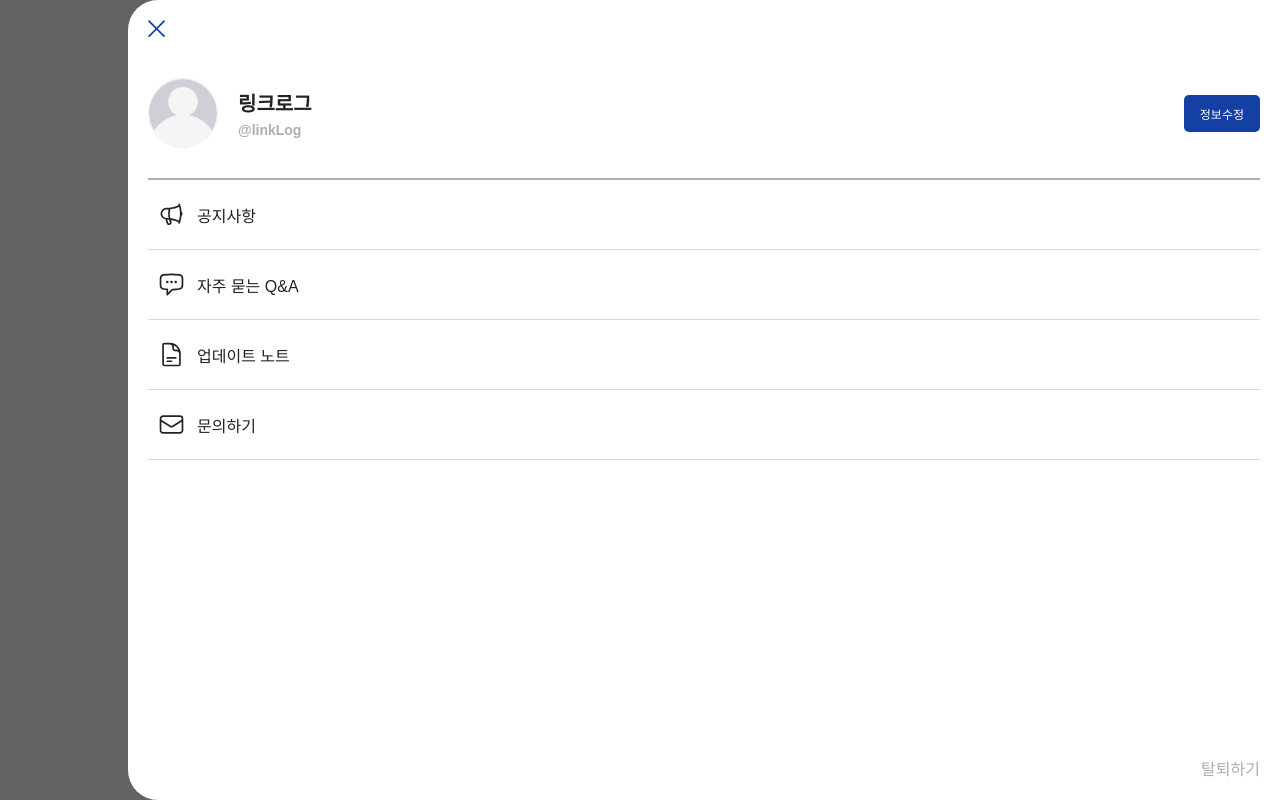
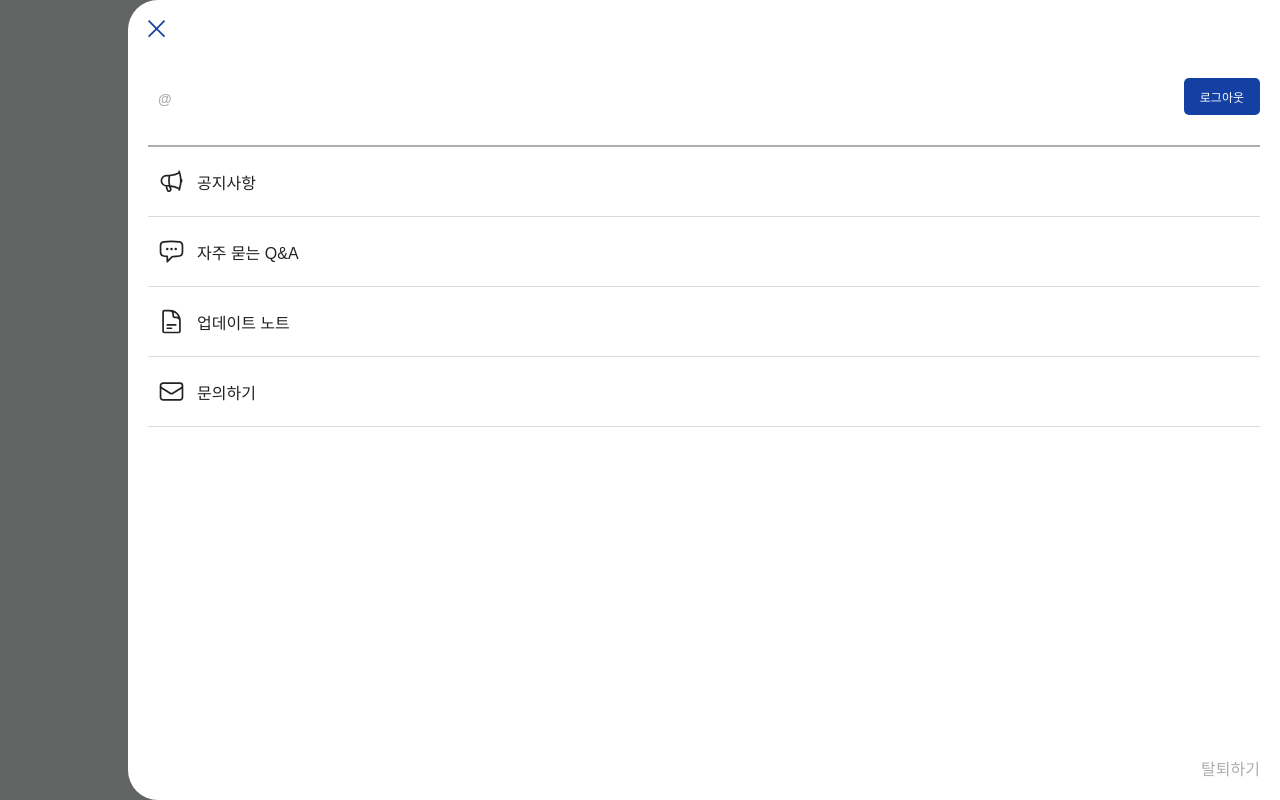
Before and after one commit to Choseran/linkLog, a React (Vite) app: page /join in a window 1280 px wide. Both pictures are taken after a click on the button 1245 px from the left and 34 px from the top of the page. Shown: the top 800 px of the page. Built offline with nearby package versions, Linux system fonts and the light colour scheme.

Commit message:
(마이페이지 모달) 메뉴 및 배경 선택시에도 닫히게 기능 추가, 내부 로그인한 닉네임과 아이디로 보이게 수정, 이미지 제거 / (로그인) 파일명 및 링크 변경

```diff
--- a/src/assets/css/style.css
+++ b/src/assets/css/style.css
@@ -5,7 +5,7 @@
   border-radius: 5px;
   padding: 10px 16px;
 }
-#root .btn:hover{
+#root .btn:hover {
   background-color: #062b7a;
 }
 
@@ -19,8 +19,8 @@
 }
 /* input 공통 */
 /* #root input { */
-#root input[type='text'],
-#root input[type='password'] {
+#root input[type="text"],
+#root input[type="password"] {
   width: 100%;
   padding: 10px 0;
   margin-bottom: 8px;
@@ -104,21 +104,9 @@ header .logo svg {
   padding-bottom: 30px;
   border-bottom: 2px solid #aeaeae;
 }
-#root .mypageModal .mypageModalTop .mypageProfile {
-  display: flex;
-  align-items: center;
-}
-#root .mypageModal .mypageModalTop .mypageProfileImg {
-  width: 70px;
-  height: 70px;
-  display: inline-flex;
-  border-radius: 100%;
-  border: 1px solid #ececec;
-  overflow: hidden;
-}
 
 #root .mypageModal .mypageModalTop .mypageInfo {
-  margin-left: 20px;
+  margin-left: 10px;
 }
 #root .mypageModal .mypageModalTop .mypageInfo .mypageName {
   font-size: 20px;
@@ -314,30 +302,30 @@ header .logo svg {
 }
 
 /* 아이디 */
-#root .joinContainer form table .idpwchk{
+#root .joinContainer form table .idpwchk {
   font-size: 15px;
   display: flex;
 }
 
 /* 사용 불가능 */
-#root .joinContainer form table .idpwchk svg{
+#root .joinContainer form table .idpwchk svg {
   width: 18px;
   margin-right: 5px;
 }
 /* 조건 충족 */
-#root .joinContainer form table .true p{
+#root .joinContainer form table .true p {
   color: #11a11b;
 }
-#root .joinContainer form table .true svg{
+#root .joinContainer form table .true svg {
   stroke: #11a11b;
 }
 /* 조건 불충족 */
 #root .joinContainer form table .false p,
-#root .joinContainer form table .invalid p{
+#root .joinContainer form table .invalid p {
   color: #d31616;
 }
 #root .joinContainer form table .false svg,
-#root .joinContainer form table .invalid svg{
+#root .joinContainer form table .invalid svg {
   stroke: #d31616;
 }
 
@@ -354,7 +342,7 @@ header .logo svg {
   background-color: #062b7a;
 }
 
-#root .joinContainer form table tbody tr td .checkDuplicateBtn.inputEmpty{
+#root .joinContainer form table tbody tr td .checkDuplicateBtn.inputEmpty {
   background-color: #dadada;
 }
 
@@ -405,7 +393,16 @@ header .logo svg {
   width: 25px;
   height: 25px;
 } */
-#root .joinContainer form table tbody .termsContainer .termsList ul li.allAgreeCheck label{
+#root
+  .joinContainer
+  form
+  table
+  tbody
+  .termsContainer
+  .termsList
+  ul
+  li.allAgreeCheck
+  label {
   font-size: 18px;
 }
 
@@ -505,16 +502,16 @@ header .logo svg {
 
 /* 가입하기 조건 미충족시 항목별 표시 */
 /* input */
-#root .joinContainer form table tbody .errorBorder{
+#root .joinContainer form table tbody .errorBorder {
   /* 기존 빨간색 잘 안보여서 색 바꿈!!!!!!!!!!!!!!!!!!!! */
   border-bottom: 1px solid #f71717 !important;
 }
-#root .joinContainer form table tbody .errorBorder::placeholder{
+#root .joinContainer form table tbody .errorBorder::placeholder {
   color: #d31616;
 }
 /* 체크박스 */
-#root .joinContainer form table tbody .errorCheckBox{
-  color: #d31616
+#root .joinContainer form table tbody .errorCheckBox {
+  color: #d31616;
 }
 
 /* ---------------- 문의하기 ---------------- */
@@ -531,7 +528,7 @@ header .logo svg {
   font-weight: bold;
   margin-bottom: 10px;
 }
-#root .inquiryFormContainer form .inquiryGuide{
+#root .inquiryFormContainer form .inquiryGuide {
   margin-bottom: 30px;
 }
 /* 입력 폼 공통 서식 */
@@ -552,7 +549,7 @@ header .logo svg {
 /* 입력박스 공통 */
 #root .inquiryFormContainer form table tbody tr td input[type="text"],
 #root .inquiryFormContainer form table tbody tr td select,
-#root .inquiryFormContainer form table tbody tr td textarea{
+#root .inquiryFormContainer form table tbody tr td textarea {
   width: 100%;
   border: 1px solid #aeaeae;
   border-radius: 5px;
@@ -561,7 +558,7 @@ header .logo svg {
   font-size: 16px;
 }
 /* 문의 유형 */
-#root .inquiryFormContainer form table tbody tr td select{
+#root .inquiryFormContainer form table tbody tr td select {
   appearance: none;
   /* url()안에 아래 화살표 svg 추가해야됨 */
   background-image: url("data: image/svg+xml,%3Csvg xmlns='http://www.w3.org/2000/svg' fill='none' viewBox='0 0 24 24' stroke-width='1.5' stroke='%23999'%3E%3Cpath stroke-lineCap='round' stroke-linejoin='rounf' d='m19.5 8.25-7.5 7.5-7.5-7.5'/%3E%3C/svg%3E");
@@ -574,25 +571,41 @@ header .logo svg {
   transition: border-color 0.2s;
 }
 #root .inquiryFormContainer form table tbody tr td select:invalid,
-#root .inquiryFormContainer form table tbody tr td select option[value=""]{
+#root .inquiryFormContainer form table tbody tr td select option[value=""] {
   /* color: #aeaeae; */
   color: red;
 }
 /* 문의내용 */
-#root .inquiryFormContainer form table tbody tr td textarea{
+#root .inquiryFormContainer form table tbody tr td textarea {
   min-height: 200px;
   resize: none;
 }
 /* 첨부파일 */
-#root .inquiryFormContainer form table tbody .fileUploadTr td label input[type="file"]{
+#root
+  .inquiryFormContainer
+  form
+  table
+  tbody
+  .fileUploadTr
+  td
+  label
+  input[type="file"] {
   display: none;
 }
-#root .inquiryFormContainer form table tbody .fileUploadTr td label{
+#root .inquiryFormContainer form table tbody .fileUploadTr td label {
   display: block;
   cursor: pointer;
   width: 100%;
 }
-#root .inquiryFormContainer form table tbody .fileUploadTr td label .fileUploadBox{
+#root
+  .inquiryFormContainer
+  form
+  table
+  tbody
+  .fileUploadTr
+  td
+  label
+  .fileUploadBox {
   width: 100%;
   height: 80px;
   border: 1px dashed #ccc;
@@ -600,31 +613,48 @@ header .logo svg {
   display: flex;
   justify-content: center;
   align-items: center;
-  transition:  all 0.2s ease;
+  transition: all 0.2s ease;
 }
-#root .inquiryFormContainer form table tbody .fileUploadTr td label .fileUploadBox.active{
+#root
+  .inquiryFormContainer
+  form
+  table
+  tbody
+  .fileUploadTr
+  td
+  label
+  .fileUploadBox.active {
   background-color: #f0f8ff;
   border-color: #062b7a;
 }
-#root .inquiryFormContainer form table tbody .fileUploadTr td label .fileUploadBox p{
+#root
+  .inquiryFormContainer
+  form
+  table
+  tbody
+  .fileUploadTr
+  td
+  label
+  .fileUploadBox
+  p {
   /* font-size: 25px; */
   font-size: 16px;
   color: #999;
 }
 
 /* 첨부파일 목록 */
-#root .inquiryFormContainer form table tbody .fileUploadTr td .fileList{
+#root .inquiryFormContainer form table tbody .fileUploadTr td .fileList {
   margin-top: 10px;
 }
-#root .inquiryFormContainer form table tbody .fileUploadTr td .fileList li{
+#root .inquiryFormContainer form table tbody .fileUploadTr td .fileList li {
   display: flex;
 }
-#root .inquiryFormContainer form table tbody .fileUploadTr td .fileList svg{
+#root .inquiryFormContainer form table tbody .fileUploadTr td .fileList svg {
   width: 20px;
   height: 20px;
 }
 /* 개인정보 수집 */
-#root .inquiryFormContainer form table tbody tr .inquiryFormTerm{
+#root .inquiryFormContainer form table tbody tr .inquiryFormTerm {
   display: flex;
   /* justify-content: center; */
   align-items: center;
@@ -632,18 +662,18 @@ header .logo svg {
   padding-top: 30px;
   font-size: 16px;
 }
-#root .inquiryFormContainer form table tbody tr .inquiryFormTerm input{
+#root .inquiryFormContainer form table tbody tr .inquiryFormTerm input {
   margin-right: 5px;
 }
 
 /* 제출하기 버튼 */
-#root .inquiryFormContainer form .btn{
+#root .inquiryFormContainer form .btn {
   margin-top: 20px;
   width: 100%;
 }
 
 /* 평균답변시간 span */
-#root .inquiryFormContainer form .responseTime{
+#root .inquiryFormContainer form .responseTime {
   text-align: center;
   margin-top: 30px;
   font-size: 15px;
@@ -652,7 +682,7 @@ header .logo svg {
 
 /* ---------------- 데스크탑 css ---------------- */
 @media screen and (min-width: 480px) {
-  #root .contentWrap{
+  #root .contentWrap {
     width: 765px;
     /* width: 60%; */
   }
--- a/src/components/header.jsx
+++ b/src/components/header.jsx
@@ -1,12 +1,36 @@
-import { useContext, useState } from "react";
+import { useContext, useEffect, useRef, useState } from "react";
 import "../assets/css/style.css";
 
-import profileImg from "../assets/img/profile_image.jpg";
+import { AuthContext } from "../assets/context/AuthContext";
+
 import { Link } from "react-router-dom";
 
 export default function Header() {
   const [mypage, setMypage] = useState(false);
-  // 마이페이지 모달을 열었을 때 바탕을 눌러도 닫을 수 있도록 선언함
+
+  // 마이페이지 모달창 내부 로그인한 유저 정보로 뜨게 하기 위해 AuthContext에서 user 정보 가져오기
+  const { user } = useContext(AuthContext);
+  const [userName] = useState(user ? user.name : "");
+  const [userId, setUserId] = useState(user ? user.id : "");
+
+  // 마이페이지 모달창 밖 클릭 시 모달창 닫히게 하기 위해 useRef로 마이페이지 버튼과 모달창 요소 참조하기
+  const mypageBtnRef = useRef(null);
+  const mypageRef = useRef(null);
+
+  useEffect(() => {
+    const handleClickOutside = (e) => {
+      if (
+        mypage &&
+        !mypageBtnRef.current?.contains(e.target) &&
+        !mypageRef.current?.contains(e.target)
+      ) {
+        setMypage(false);
+      }
+    };
+    document.addEventListener("click", handleClickOutside);
+
+    return () => document.removeEventListener("click", handleClickOutside);
+  }, [mypage]);
 
   return (
     <>
@@ -54,7 +78,7 @@ export default function Header() {
             </g>
           </svg>
         </Link>
-        <button onClick={() => setMypage(true)}>
+        <button ref={mypageBtnRef} onClick={() => setMypage(true)}>
           {/* <img src={hamMenu} alt="menuBtn" /> */}
           {/* 이거 이미지로 다운 안 받고 이렇게 써도 돼요!
             홈페이지에서 copy svg 눌러서 바로 붙인거임 */}
@@ -84,7 +108,10 @@ export default function Header() {
       {/* 마이페이지 모달창 */}
       {mypage && (
         <div className={`mypageWrap ${setMypage ? "mypageModalBackOpen" : ""}`}>
-          <div className={`mypageModal ${setMypage ? "mypageModalOpen" : ""}`}>
+          <div
+            ref={mypageRef}
+            className={`mypageModal ${setMypage ? "mypageModalOpen" : ""}`}
+          >
             {/* 마이페이지 모달 닫기 버튼 */}
             <button
               className={"mypageModalBtn"}
@@ -107,23 +134,23 @@ export default function Header() {
             </button>
             {/* 마이페이지 모달 메뉴 프로필 */}
             <div className={"mypageModalTop"}>
-              <div className={"mypageProfile"}>
-                <div className={"mypageProfileImg"}>
-                  <img src={profileImg} alt="mypageProfile" />
-                </div>
-                <div className={"mypageInfo"}>
-                  <p className={"mypageName"}>링크로그</p>
-                  <p className={"mypageId"}>@linkLog</p>
-                </div>
+              <div className={"mypageInfo"}>
+                <p className={"mypageName"}>{userName}</p>
+                <p className={"mypageId"}>@{userId}</p>
               </div>
-              <Link href="#" className={"infoEditBtn btn"}>
-                정보수정
+              <Link to="/" className={"infoEditBtn btn"}>
+                로그아웃
               </Link>
             </div>
             {/* 마이페이지 모달 메뉴 리스트 */}
             <ul className={"mypageModalList"}>
               <li>
-                <Link to="/">
+                <Link
+                  to="/"
+                  onClick={() => {
+                    setMypage(false);
+                  }}
+                >
                   <svg
                     xmlns="http://www.w3.org/2000/svg"
                     fill="none"
@@ -142,7 +169,12 @@ export default function Header() {
                 </Link>
               </li>
               <li>
-                <Link to="/">
+                <Link
+                  to="/"
+                  onClick={() => {
+                    setMypage(false);
+                  }}
+                >
                   <svg
                     xmlns="http://www.w3.org/2000/svg"
                     fill="none"
@@ -161,7 +193,12 @@ export default function Header() {
                 </Link>
               </li>
               <li>
-                <Link to="/">
+                <Link
+                  to="/"
+                  onClick={() => {
+                    setMypage(false);
+                  }}
+                >
                   <svg
                     xmlns="http://www.w3.org/2000/svg"
                     fill="none"
@@ -180,7 +217,12 @@ export default function Header() {
                 </Link>
               </li>
               <li>
-                <Link to="/Inquiry">
+                <Link
+                  to="/Inquiry"
+                  onClick={() => {
+                    setMypage(false);
+                  }}
+                >
                   <svg
                     xmlns="http://www.w3.org/2000/svg"
                     fill="none"
@@ -200,7 +242,13 @@ export default function Header() {
               </li>
             </ul>
             {/* 마이페이지 모달 하단 */}
-            <Link to="/" className={"mypageModalBottom"}>
+            <Link
+              to="/"
+              className={"mypageModalBottom"}
+              onClick={() => {
+                setMypage(false);
+              }}
+            >
               탈퇴하기
             </Link>
           </div>
--- a/src/pages/joinForm.jsx
+++ b/src/pages/joinForm.jsx
@@ -44,8 +44,8 @@ export default function JoinForm() {
 
     // 아이디 유효성 검사 (3~12자, 영문, 숫자, -, _ 만 가능)
     const idReg = /^[a-zA-Z0-9-_]{3,12}$/;
-    if(!idReg.test(userId)){
-      setIsIdChk('invalid');  // 형식이 맞지않음
+    if (!idReg.test(userId)) {
+      setIsIdChk("invalid"); // 형식이 맞지않음
       return;
     }
 
@@ -92,7 +92,8 @@ export default function JoinForm() {
   };
 
   // 전체 동의 여부 계산 (모두 true일 때만 true)
-  const isAllChecked = checkedItems.service && checkedItems.privacy && checkedItems.marketing;
+  const isAllChecked =
+    checkedItems.service && checkedItems.privacy && checkedItems.marketing;
 
   // 전체 동의 클릭 시 함수
   const handleAllCheck = (e) => {
@@ -134,7 +135,7 @@ export default function JoinForm() {
 
     // 3. 중단 로직: 하나라도 true(에러)가 있으면 가입 중단
     if (Object.values(newErrors).some((error) => error === true)) {
-      if (newErrors.userName){
+      if (newErrors.userName) {
         alert("닉네임을 입력해주세요.");
       } else if (newErrors.userId && isIdCHk === null) {
         alert("아이디 중복확인을 해주세요.");
@@ -164,9 +165,9 @@ export default function JoinForm() {
     const existingUsers = JSON.parse(localStorage.getItem("userList") || "[]");
 
     // 최종 중복 방어 체크 (데이터 무결성을 위해 한 번 더 확인)
-    if (existingUsers.some(user => user.id === userId)) {
-        alert("이미 가입된 아이디입니다.");
-        return;
+    if (existingUsers.some((user) => user.id === userId)) {
+      alert("이미 가입된 아이디입니다.");
+      return;
     }
 
     existingUsers.push(newUser);
@@ -178,11 +179,11 @@ export default function JoinForm() {
     alert(`${userName}님, 가입을 축하합니다!`);
 
     // 6. 회원가입 완료 페이지로 이동
-    navigate('/success');
+    navigate("/success");
   };
 
   return (
-    <section className="joinContainer contentWrap">x
+    <section className="joinContainer contentWrap">
       <form onSubmit={joinBtnHandler}>
         <h4>회원가입</h4>
         <table>
@@ -195,7 +196,9 @@ export default function JoinForm() {
                 <input
                   type="text"
                   value={userName}
-                  onChange={(e) => {setUserName(e.target.value)}}
+                  onChange={(e) => {
+                    setUserName(e.target.value);
+                  }}
                   className={errors.userName ? "errorBorder" : ""}
                   placeholder="닉네임을 입력하세요."
                 />
@@ -215,20 +218,25 @@ export default function JoinForm() {
                 />
                 <button
                   type="button"
-                  className={`checkDuplicateBtn ${!userId ? 'inputEmpty' : ''}`}
+                  className={`checkDuplicateBtn ${!userId ? "inputEmpty" : ""}`}
                   onClick={idCheck}
                 >
                   중복확인
                 </button>
                 {/* 사용 가능, 불가능 문구 */}
-                {isIdCHk !== null &&(
-                  <div className={`idpwchk ${isIdCHk === true ? 'true' : 'false'}`}>
+                {isIdCHk !== null && (
+                  <div
+                    className={`idpwchk ${isIdCHk === true ? "true" : "false"}`}
+                  >
                     {isIdCHk === true && <p>사용 가능한 아이디 입니다.</p>}
                     {isIdCHk === false && <p>존재하는 아이디 입니다.</p>}
-                    {isIdCHk === 'invalid' && <p>아이디는 3~12자의 영문, 숫자, -, _ 만 사용 가능합니다.</p>}
+                    {isIdCHk === "invalid" && (
+                      <p>
+                        아이디는 3~12자의 영문, 숫자, -, _ 만 사용 가능합니다.
+                      </p>
+                    )}
                   </div>
-                )
-                }
+                )}
               </td>
             </tr>
             <tr>
@@ -395,7 +403,12 @@ export default function JoinForm() {
                       checked={isAllChecked} // 전체가 true면 자동 체크
                       onChange={handleAllCheck}
                     />
-                    <label htmlFor="allAgreeCheck" className={errors.userId ? "errorCheckBox" : ""}>전체 동의</label>
+                    <label
+                      htmlFor="allAgreeCheck"
+                      className={errors.userId ? "errorCheckBox" : ""}
+                    >
+                      전체 동의
+                    </label>
                   </li>
                   {/* 개별 약관 */}
                   {termsData.map((terms) => (
@@ -407,7 +420,12 @@ export default function JoinForm() {
                           checked={checkedItems[terms.id]} // 내 상태 연결
                           onChange={() => handleCheck(terms.id)}
                         />
-                        <label htmlFor={terms.id} className={errors.userId ? "errorCheckBox" : ""}>{terms.title}</label>
+                        <label
+                          htmlFor={terms.id}
+                          className={errors.userId ? "errorCheckBox" : ""}
+                        >
+                          {terms.title}
+                        </label>
                         <button
                           type="button"
                           className={`viewDetailBtn ${openTerms[terms.id] ? "open" : ""}`}
@@ -430,7 +448,9 @@ export default function JoinForm() {
           </tbody>
         </table>
         {/* 페이지 이동 */}
-        <button type="submit" className="btn">가입하기</button>
+        <button type="submit" className="btn">
+          가입하기
+        </button>
       </form>
     </section>
   );
--- a/src/pages/login.jsx
+++ b/src/pages/loginForm.jsx
@@ -1,7 +1,7 @@
 import { useState } from "react";
 import { Link, useNavigate } from "react-router-dom";
 
-export default function LoginPage() {
+export default function LoginForm() {
   const navigate = useNavigate();
   const [userId, setUserId] = useState("");
   const [userPassword, setUserPassword] = useState("");
```
Also changed, not shown: src/App.jsx (+4 -4 lines).
